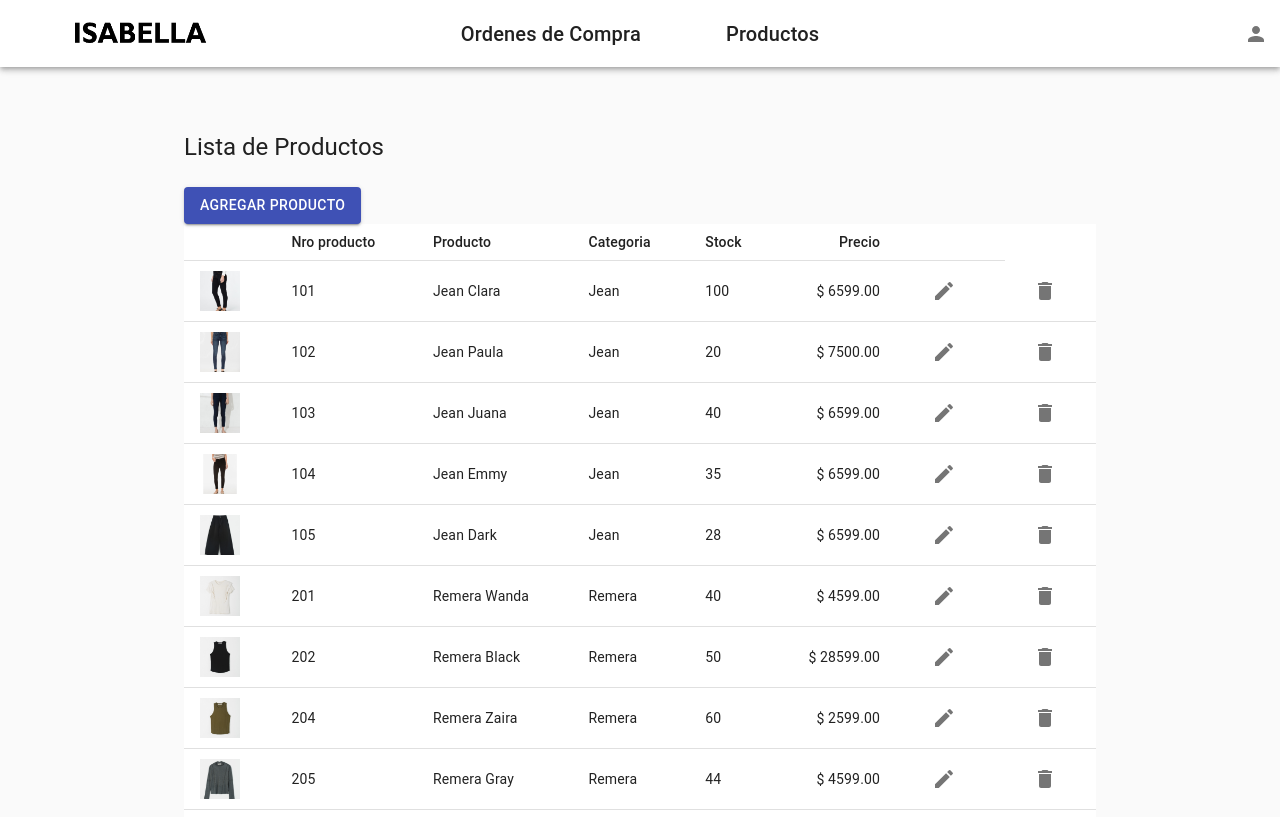
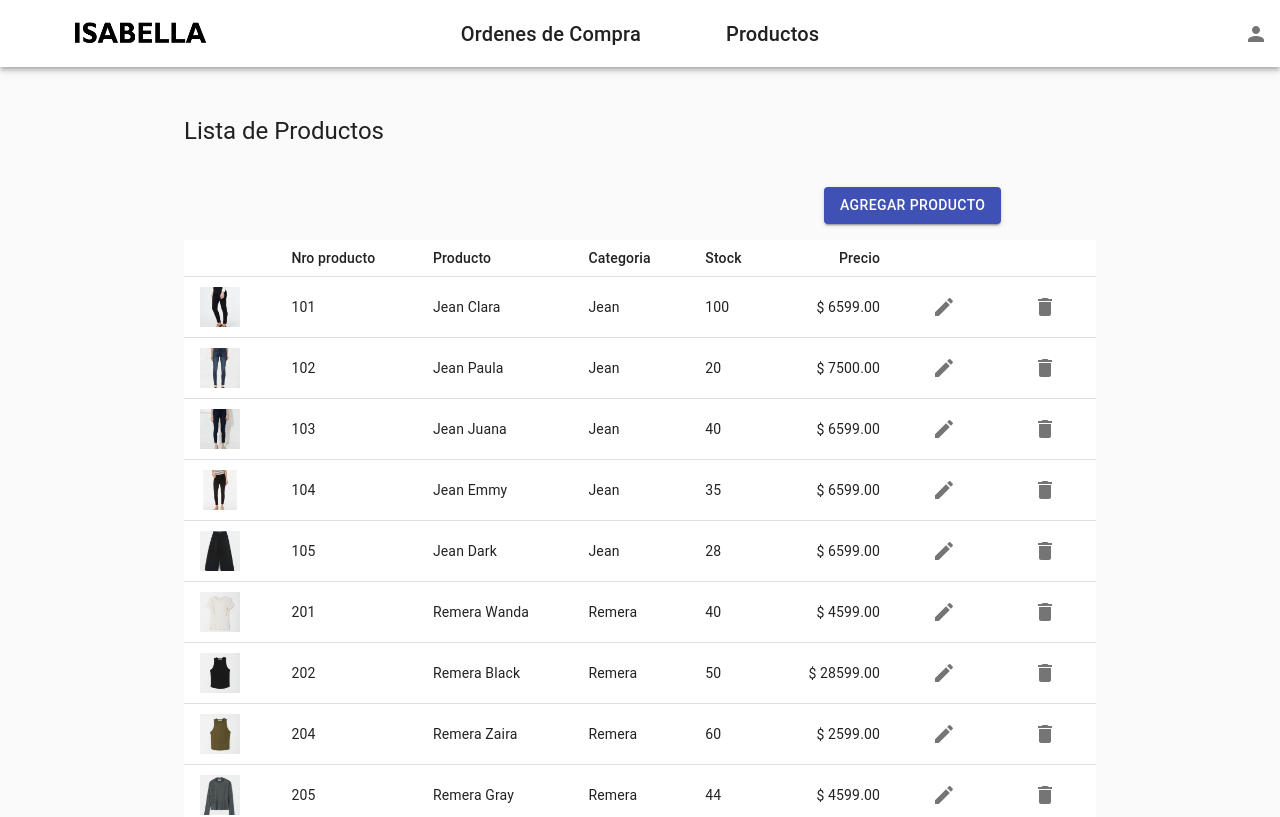
Before and after one commit to fguerrero2/tpIA2021, a React (Create React App) app: page /Admin_Productos in a window 1280 px wide. Shown: the top 817 px of the page. Built offline with nearby package versions, Linux system fonts and the light colour scheme.

Commit message:
Modificaciones en lista de productos

```diff
--- a/src/FPages/AdminProductos.js
+++ b/src/FPages/AdminProductos.js
@@ -30,8 +30,13 @@ const useStyles = makeStyles((theme) => ({
     marginTop: theme.spacing(4),
   },
   cardGrid: {
-    paddingTop: theme.spacing(8),
-    paddingBottom: theme.spacing(8),
+    paddingTop: theme.spacing(6),
+    paddingBottom: theme.spacing(6),
+  },
+  cardBoton: {
+    paddingTop: theme.spacing(2),
+    paddingBottom: theme.spacing(2),
+    paddingLeft: theme.spacing(80),
   },
   card: {
     height: '100%',
@@ -67,9 +72,11 @@ function AdminProductos() {
         <Typography gutterBottom variant="h5"  className={classes.name} >
           Lista de Productos
         </Typography>
-        <Button align="right " variant="contained" color="primary">
+        <Container className={classes.cardBoton}   maxWidth="lg" >
+        <Button align="right " variant="contained" color="primary" Link href="/productoagregar">
           Agregar Producto
         </Button>
+        </Container>
         <Table size="small" className={classes.heroContent}>
           <TableHead>
             <TableRow>
@@ -79,6 +86,7 @@ function AdminProductos() {
               <TableCell>Categoria </TableCell>
               <TableCell>Stock</TableCell>
               <TableCell align="right">Precio</TableCell>
+              <TableCell >   </TableCell>
               <TableCell >   </TableCell>
            </TableRow>
           </TableHead>
```
